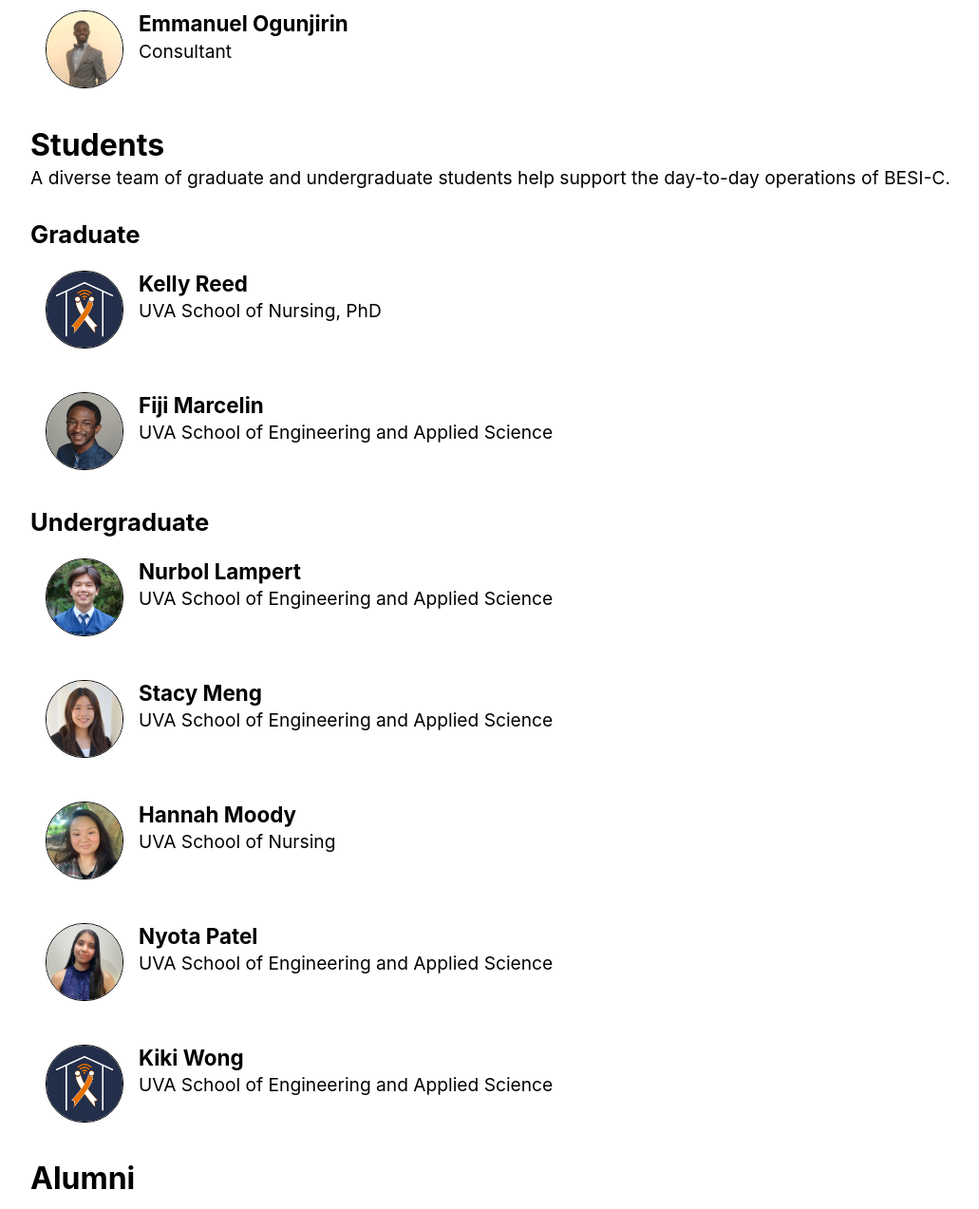
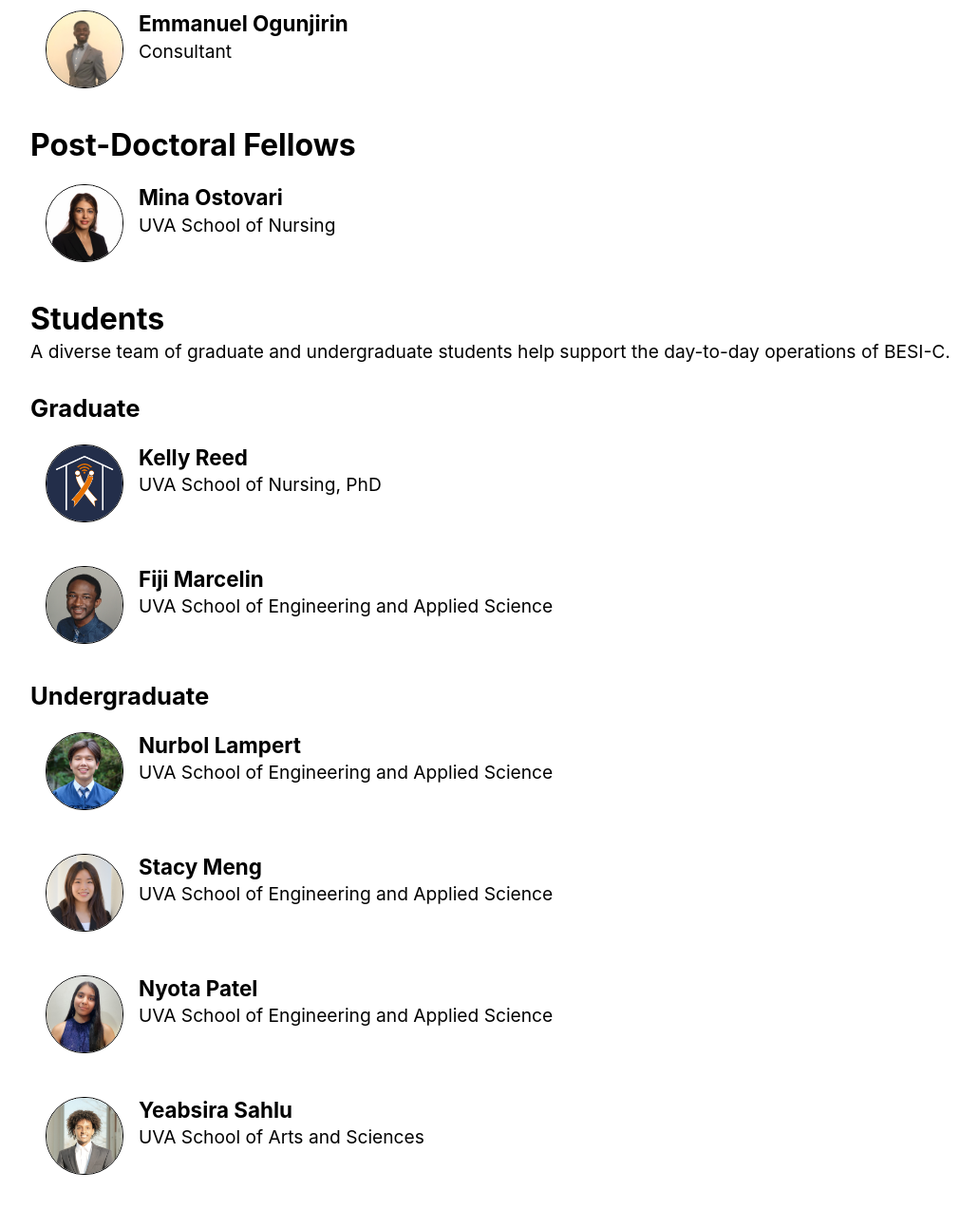
Before and after one commit to besi-c/besi-c.github.io, an Eleventy site: page pages/about_us.liquid in a window 1280 px wide. Shown: the part 2520-3793 px from the top of the page at 95% size, without its empty margins (96-1127 px from the left). Built offline with nearby package versions, Linux system fonts and the light colour scheme; Eleventy itself is replaced by a stand-in of ours; files that its build step writes are made by us from their sources; files whose address does not match are found by name; a web font is replaced by a local one.

Commit message:
Added 2 people

```diff
--- a/pages/about_us.liquid
+++ b/pages/about_us.liquid
@@ -145,6 +145,14 @@ title: About Us
         <p>Consultant</p>
       </div></a>
 
+      <h3>Post-Doctoral Fellows</h3>
+      <a href=""
+      ><div class="person">
+        <img src="/images/people/mina _ostovari.jpeg" />
+        <h5>Mina Ostovari</h5>
+        <p>UVA School of Nursing</p>
+      </div></a>
+
       <h3>Students</h3>
       <p>
         A diverse team of graduate and undergraduate students help support the
@@ -182,14 +190,6 @@ title: About Us
         <p>UVA School of Engineering and Applied Science</p>
       </div>
 
-      <a href="https://www.linkedin.com/in/hannah-moody-a39238209/"
-        ><div class="person">
-          <img src="/images/people/hannah_moody.jpg" />
-          <h5>Hannah Moody</h5>
-          <p>UVA School of Nursing</p>
-        </div></a
-      >
-
       <a href="https://www.linkedin.com/in/nyota-patel-232239209/"
         ><div class="person">
           <img src="/images/people/nyota_patel.jpg" />
@@ -198,11 +198,16 @@ title: About Us
         </div></a
       >
 
-      <div class="person">
-        <img src="/images/people/no_photo.jpg" />
-        <h5>Kiki Wong</h5>
-        <p>UVA School of Engineering and Applied Science</p>
+      <a href="https://www.linkedin.com/in/yeabsira-sahlu-b57600258/"
+      ><div class="person">
+        <img src="/images/people/yeabsira_sahlu.jpg" />
+        <h5>Yeabsira Sahlu</h5>
+        <p>UVA School of Arts and Sciences</p>
       </div>
+      </a>
+
+
+
 
       <h3>Alumni</h3>
 
@@ -282,6 +287,14 @@ title: About Us
         <p>UVA School of Nursing</p>
       </div>
 
+      <a href="https://www.linkedin.com/in/hannah-moody-a39238209/"
+        ><div class="person">
+          <img src="/images/people/hannah_moody.jpg" />
+          <h5>Hannah Moody</h5>
+          <p>UVA School of Nursing</p>
+        </div></a
+      >
+
       <a href="https://www.linkedin.com/in/davon-okoro-b1959719b/"
         ><div class="person">
           <img src="/images/people/davon_okoro.jpg" />
@@ -323,6 +336,12 @@ title: About Us
         <p>UVA School of Engineering and Applied Science</p>
       </div>
 
+      <div class="person">
+        <img src="/images/people/no_photo.jpg" />
+        <h5>Kiki Wong</h5>
+        <p>UVA School of Engineering and Applied Science</p>
+      </div>
+
       <h3>Sponsors</h3>
       <ul>
         <li>
```
Also changed, not shown: docs/about_us/index.html (+31 -12 lines), docs/images/people/mina _ostovari.jpeg (added), docs/images/people/yeabsira_sahlu.jpg (added).
